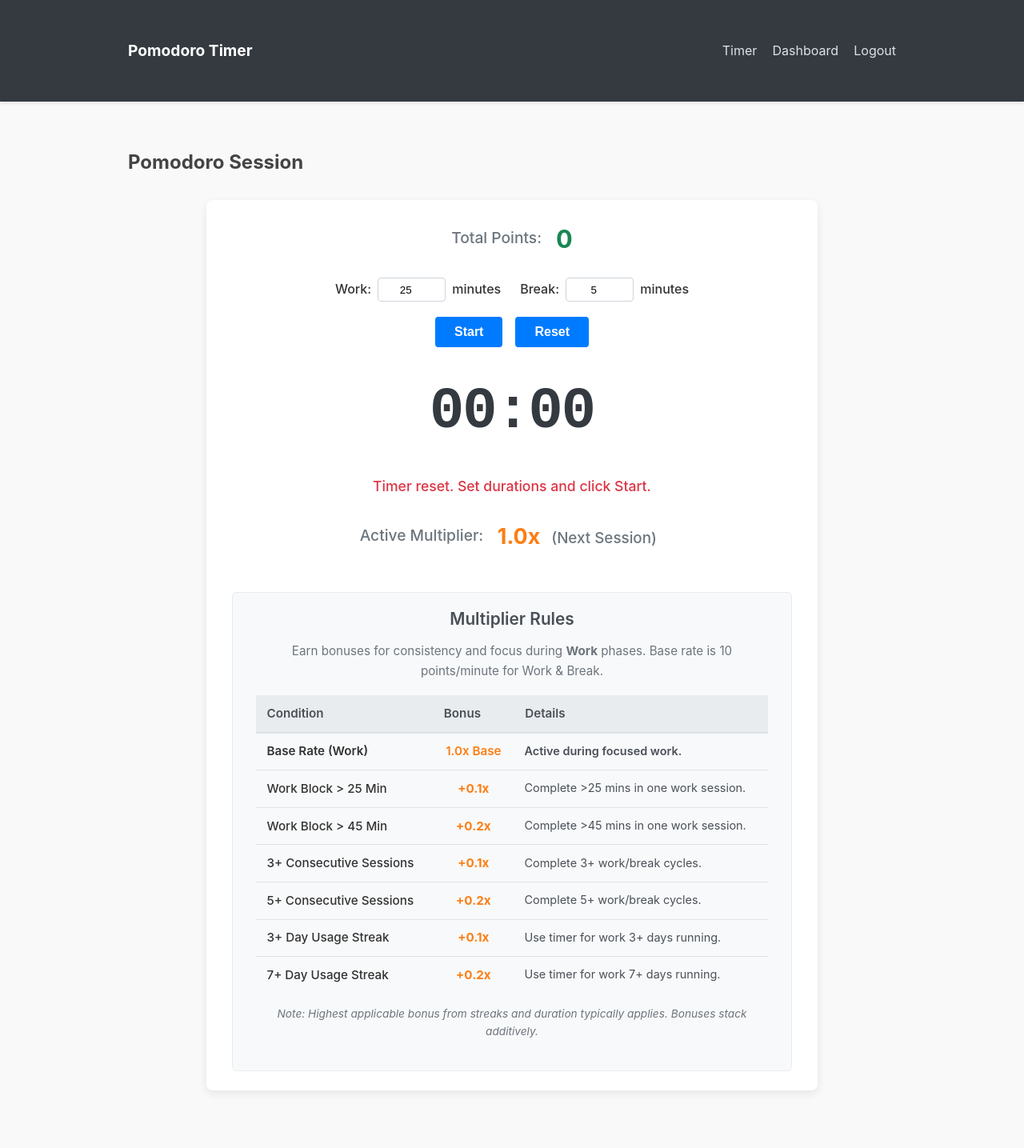
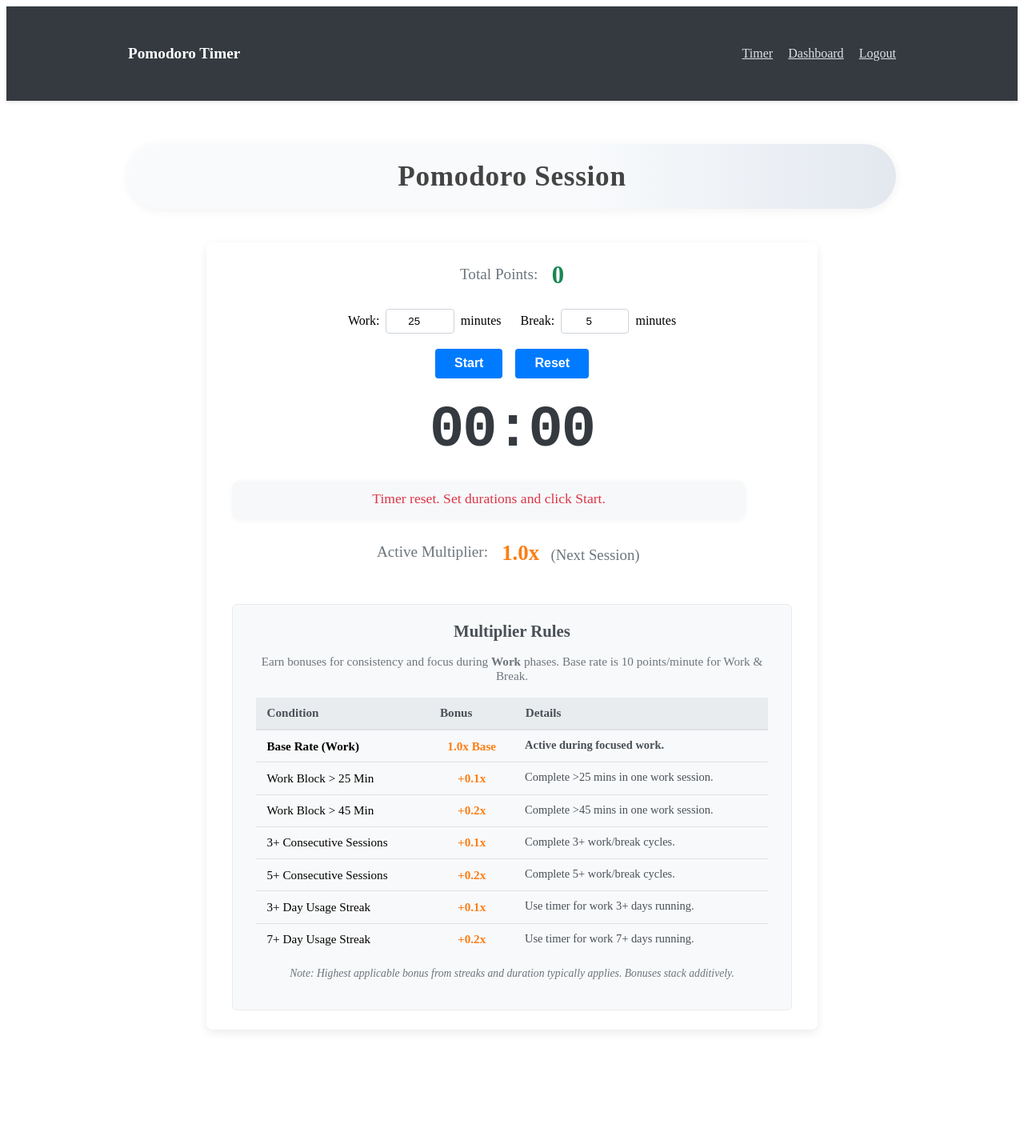
Before and after one commit to Likio3000/pomodoroAPP, a Flask app: page /timer in a window 1280 px wide. Shown: the whole page at 80% size. After the commit the page ends 1289 px from the top, so only its background shows below. Run offline with Flask 3, Linux system fonts and the light colour scheme; the visitor is signed in with stand-in values (Sample User, id 1); data that the repository does not hold is empty.

Commit message:
Visual upgrades and centerings

```diff
--- a/pomodoro_app/static/js/timer_logic.js
+++ b/pomodoro_app/static/js/timer_logic.js
@@ -180,6 +180,13 @@ window.PomodoroLogic = (function() {
         pauseStartTime = null; // <<<<<< Clear pause start time on completion too
         if (elements.statusMessage) {
             elements.statusMessage.textContent = `Completing ${completedPhase} phase...`;
+            elements.statusMessage.classList.remove('status-alert', 'status-success');
+        }
+
+        // Animate break phase
+        if (completedPhase === 'work' && elements.timerDisplay) {
+            elements.timerDisplay.classList.add('break-animate');
+            setTimeout(() => elements.timerDisplay.classList.remove('break-animate'), 1200);
         }
 
         // Call the API function
@@ -188,6 +195,7 @@ window.PomodoroLogic = (function() {
         } else {
              console.error("PomodoroAPI.sendCompleteSignal not found!");
              elements.statusMessage.textContent = "Error: Cannot contact server.";
+             elements.statusMessage.classList.add('status-alert');
         }
     }
 
--- a/pomodoro_app/static/style.css
+++ b/pomodoro_app/static/style.css
@@ -1,19 +1,143 @@
-/* pomodoro_app/static/style.css */
-
-/* Basic resets and typography */
-body {
-  margin: 0;
-  font-family: -apple-system, BlinkMacSystemFont, "Segoe UI", Roboto, Helvetica, Arial, sans-serif, "Apple Color Emoji", "Segoe UI Emoji", "Segoe UI Symbol";
-  background: #f9f9f9;
-  color: #333;
-  line-height: 1.6; /* Improve default line spacing */
-}
 h1, h2, h3 {
   color: #444;
   line-height: 1.3;
 }
-a { color: #007BFF; text-decoration: none; }
-a:hover { text-decoration: underline; }
+
+/* --- Dashboard Section Titles (secondary, not main) --- */
+.dashboard-section-title {
+  color: #23272f;
+  background: #e9ecef;
+  padding: 0.3em 1em;
+  border-radius: 0.5em;
+  font-weight: 600;
+  font-size: 1.13em;
+  margin-bottom: 0.5em;
+  margin-top: 1em;
+  letter-spacing: 0.01em;
+  box-shadow: 0 1px 4px rgba(0,0,0,0.03);
+  display: inline-block;
+}
+
+/* --- Timer Page Main Title --- */
+.timer-main-title {
+  display: block;
+  text-align: center;
+  font-size: 2.2em;
+  font-weight: 700;
+  letter-spacing: 0.02em;
+  margin: 0.4em auto 0.8em auto;
+  padding: 0.5em 1.5em;
+  background: linear-gradient(90deg, #f8fafc 60%, #e3e8ef 100%);
+  border-radius: 1.2em;
+  box-shadow: 0 2px 12px rgba(52,58,64,0.07);
+  animation: fadeInScale 0.7s cubic-bezier(.23,1.02,.34,1) 1;
+}
+
+@keyframes fadeInScale {
+  0% { opacity: 0; transform: scale(0.95); }
+  100% { opacity: 1; transform: scale(1); }
+}
+
+/* --- Status Message Colors --- */
+.status-message {
+  color: #555;
+  background: #f6f8fa;
+  padding: 0.7em 1.2em;
+  border-radius: 0.6em;
+  font-size: 1.07em;
+  margin: 1em auto 0.5em auto;
+  max-width: 600px;
+  box-shadow: 0 1px 6px rgba(0,0,0,0.04);
+  transition: color 0.3s, background 0.3s;
+  text-align: center;
+  display: block;
+}
+
+/* --- Dashboard Main Title --- */
+.dashboard-main-title {
+  display: block;
+  text-align: center;
+  font-size: 2.5em;
+  font-weight: 800;
+  letter-spacing: 0.01em;
+  margin: 0.5em auto 1.2em auto;
+  padding: 0.3em 1em;
+  background: linear-gradient(90deg, #f8fafc 60%, #e3e8ef 100%);
+  border-radius: 1.2em;
+  box-shadow: 0 2px 12px rgba(52,58,64,0.07);
+  animation: fadeInScale 0.7s cubic-bezier(.23,1.02,.34,1) 1;
+}
+.status-message.status-success {
+  color: #155724;
+  background: #e6f4ea;
+}
+.status-message.status-alert {
+  color: #a94442;
+  background: #fbeaea;
+}
+
+/* --- Points Animation --- */
+@keyframes pointsPop {
+  0% { transform: scale(1); }
+  20% { transform: scale(1.25); color: #1d72b8; }
+  40% { transform: scale(0.98); }
+  100% { transform: scale(1); color: inherit; }
+}
+.total-points.points-animate {
+  animation: pointsPop 0.6s cubic-bezier(.23,1.02,.34,1) 1;
+}
+
+/* --- Start Button Animation --- */
+@keyframes btnPulse {
+  0% { box-shadow: 0 0 0 0 rgba(29,114,184,0.4); }
+  70% { box-shadow: 0 0 0 10px rgba(29,114,184,0); }
+  100% { box-shadow: 0 0 0 0 rgba(29,114,184,0); }
+}
+#start-btn:active {
+  animation: btnPulse 0.4s;
+}
+
+/* --- Break Phase Animation --- */
+@keyframes breakGlow {
+  0% { background: #f6f8fa; box-shadow: 0 0 0 0 #b6e0fe; }
+  60% { background: #e3f7ff; box-shadow: 0 0 18px 6px #b6e0fe; }
+  100% { background: #f6f8fa; box-shadow: 0 0 0 0 #b6e0fe; }
+}
+.timer-display.break-animate {
+  animation: breakGlow 1.2s;
+}
+
+/* --- General Modern Touches --- */
+.stats-column {
+  background: #fcfcfd;
+  border-radius: 0.8em;
+  box-shadow: 0 1px 8px rgba(52,58,64,0.07);
+  padding: 1.1em 1.5em;
+  margin-bottom: 1.2em;
+}
+
+/* Slight hover effect for tables */
+.sessions-table tr:hover {
+  background: #f1f5fa;
+}
+
+/* Buttons: more modern look */
+.btn {
+  border-radius: 0.7em;
+  font-size: 1.08em;
+  font-weight: 500;
+  transition: background 0.2s, color 0.2s, box-shadow 0.2s;
+  box-shadow: 0 1px 4px rgba(52,58,64,0.06);
+}
+.btn:active {
+  background: #e3e8ef;
+  color: #1d72b8;
+}
+
+/* Centered and boxed main timer title */
+.timer-main-title {
+  margin-bottom: 1.2em;
+}
 
 /* Navigation bar */
 .navbar {
--- a/pomodoro_app/templates/main/timer.html
+++ b/pomodoro_app/templates/main/timer.html
@@ -2,7 +2,7 @@
 {% extends "base.html" %}
 
 {% block content %}
-  <h2>Pomodoro Session</h2>
+  <h2 class="timer-main-title">Pomodoro Session</h2>
 
   <div id="timer-component">
 
```
Also changed, not shown: pomodoro_app/templates/main/dashboard.html (+4 -4 lines).
